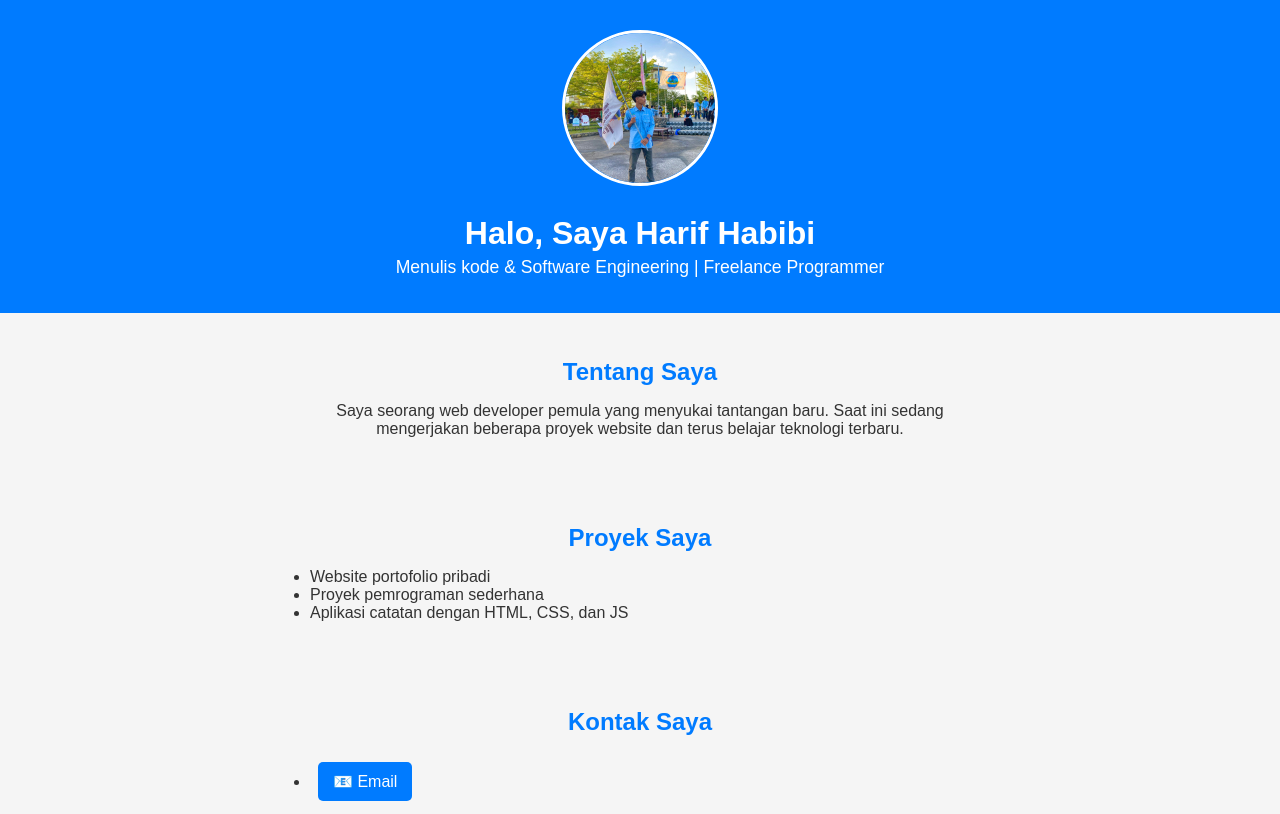
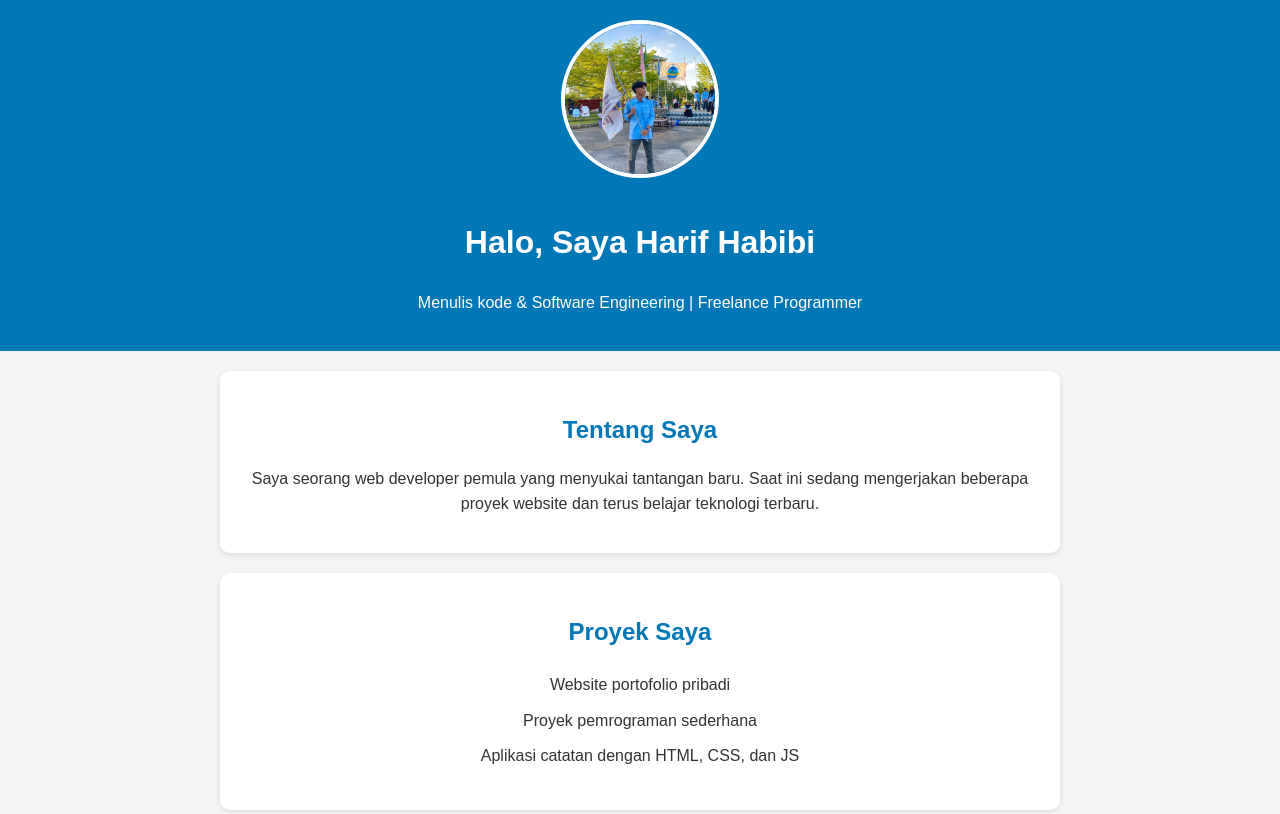
Before and after one commit to hrfhbb/portofolio, a plain HTML site: page index.html in a window 1280 px wide. Shown: the top 814 px of the page. Drawn offline with Linux system fonts and the light colour scheme.

Commit message:
Update style.css

```diff
--- a/style.css
+++ b/style.css
@@ -1,71 +1,73 @@
+/* Reset */
 body {
+    margin: 0;
     font-family: Arial, sans-serif;
-    margin: 0;
-    padding: 0;
-    background-color: #f5f5f5;
+    line-height: 1.6;
+    background: #f4f4f4;
     color: #333;
     text-align: center;
 }
 
+/* Header */
 header {
-    background-color: #007bff;
-    color: white;
-    padding: 30px 15px;
+    background: #0077b6;
+    color: #fff;
+    padding: 20px;
 }
 
-header img.profile-pic {
+header .profile-pic {
     width: 150px;
     height: 150px;
+    border-radius: 50%;
     object-fit: cover;
-    border-radius: 50%; /* Foto bulat */
-    border: 3px solid white;
-    margin-bottom: 15px;
+    border: 4px solid #fff;
+    margin-bottom: 10px;
 }
 
-header h1 {
-    margin: 10px 0 5px;
+/* Sections */
+section {
+    padding: 20px;
+    margin: 20px auto;
+    max-width: 800px;
+    background: #fff;
+    border-radius: 10px;
+    box-shadow: 0 2px 6px rgba(0,0,0,0.1);
 }
 
-header p {
-    margin: 5px 0;
-    font-size: 1.1em;
+h2 {
+    margin-bottom: 10px;
+    color: #0077b6;
 }
 
-section {
-    padding: 25px 15px;
-    max-width: 700px;
-    margin: auto;
+.projects ul {
+    list-style: none;
+    padding: 0;
 }
 
-section h2 {
-    color: #007bff;
-    margin-bottom: 15px;
+.projects li {
+    padding: 5px 0;
 }
 
-ul {
-    list-style-type: disc;
-    padding-left: 20px;
-    text-align: left;
-}
-
+/* Contact */
 .contact a {
     display: inline-block;
-    margin: 10px 8px;
+    margin: 8px;
+    padding: 10px 15px;
+    background: #0077b6;
+    color: #fff;
     text-decoration: none;
-    color: white;
-    background-color: #007bff;
-    padding: 10px 15px;
     border-radius: 5px;
     transition: background 0.3s ease;
 }
 
 .contact a:hover {
-    background-color: #0056b3;
+    background: #023e8a;
 }
 
+/* Footer */
 footer {
-    background-color: #007bff;
-    color: white;
-    padding: 15px;
+    background: #333;
+    color: #fff;
+    padding: 10px;
     margin-top: 20px;
 }
```
